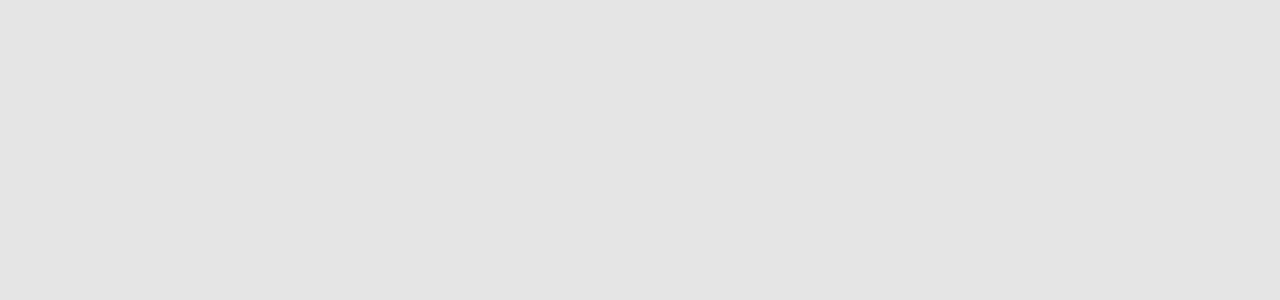
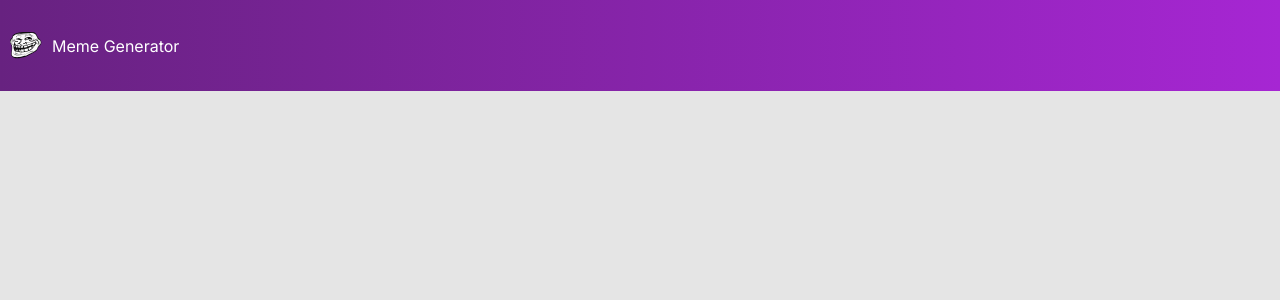
Before and after one commit to davide2894/react-meme-generator, a React (Create React App) app: page / in a window 1280 px wide. Shown: the top 300 px of the page. Built offline with nearby package versions, Linux system fonts and the light colour scheme.

Commit message:
add header html and style

```diff
--- a/src/_shared.scss
+++ b/src/_shared.scss
@@ -17,12 +17,12 @@
   line-height: $lh-big;
 }
 
+@mixin backgroundLinear{
+  background: linear-gradient(to right, #672280,#A626D3);
+}
+
 // COLORS
-$salmon: #F55A5A;
 $white: #FFFFFF;
-$spanish-gray: #918E9B;
-$venetian-red: #CC1512;
-$description-gray: #2B283A;
 $light-gray: #e5e5e5;
 
 // FONTS
--- a/src/components/app/App.jsx
+++ b/src/components/app/App.jsx
@@ -1,10 +1,10 @@
 import './App.scss';
+import Header from '../header/Header';
 
-function App() {
+export default function App() {
   return (
     <div className="app">
+      <Header/>
     </div>
   );
 }
-
-export default App;
--- a/src/components/app/App.scss
+++ b/src/components/app/App.scss
@@ -1,38 +1,6 @@
-.App {
+@import '../../shared.scss';
+
+.app {
   text-align: center;
+  background-color: $white;
 }
-
-.App-logo {
-  height: 40vmin;
-  pointer-events: none;
-}
-
-@media (prefers-reduced-motion: no-preference) {
-  .App-logo {
-    animation: App-logo-spin infinite 20s linear;
-  }
-}
-
-.App-header {
-  background-color: #282c34;
-  min-height: 100vh;
-  display: flex;
-  flex-direction: column;
-  align-items: center;
-  justify-content: center;
-  font-size: calc(10px + 2vmin);
-  color: white;
-}
-
-.App-link {
-  color: #61dafb;
-}
-
-@keyframes App-logo-spin {
-  from {
-    transform: rotate(0deg);
-  }
-  to {
-    transform: rotate(360deg);
-  }
-}
--- /dev/null
+++ b/src/components/form/Form.jsx
@@ -0,0 +1,5 @@
+export default function Form() {
+  return (
+    <div className="form">Form</div>
+  )
+}
--- a/src/components/header/Header.jsx
+++ b/src/components/header/Header.jsx
@@ -0,0 +1,14 @@
+import './Header.scss';
+import icon from '../../assets/icons/troll-face_icon.svg';
+
+export default function Header() {
+  return (
+    <div className="header">
+        <a className="header__brand-wrapper" href="/" target="_self">
+            <img src={icon} aria-hidden="true" />
+            <h1 className="header__title">Meme Generator</h1>
+        </a>
+        <p className="header__breacrumb"></p>
+    </div>
+  )
+}
--- a/src/components/header/Header.scss
+++ b/src/components/header/Header.scss
@@ -0,0 +1,31 @@
+@import '../../_shared';
+
+.header {
+    display: flex;
+    justify-content: space-between;
+    align-items: center;
+    width: 100%;
+    height: rem(91px);
+    @include backgroundLinear;
+
+    &__brand-wrapper {
+        display: flex;
+        align-items: center;
+        color: $white;
+        text-align: left;
+        margin-left: 10px;
+        text-decoration: none;
+    }
+
+    &__title {
+        margin-left: 10px;
+    }
+
+    &__breadcrumb {
+        display: flex;
+        align-items: end;
+        list-style-type: none;
+        margin: 0 10px;
+        font-size: 14px;
+    }
+}
--- a/src/index.scss
+++ b/src/index.scss
@@ -9,6 +9,7 @@ body {
   -webkit-font-smoothing: antialiased;
   -moz-osx-font-smoothing: grayscale;
   background-color: $light-gray;
+  font-size: 16px;
 }
 
 code {
```
Also changed, not shown: src/assets/icons/troll-face_icon.svg (added).
